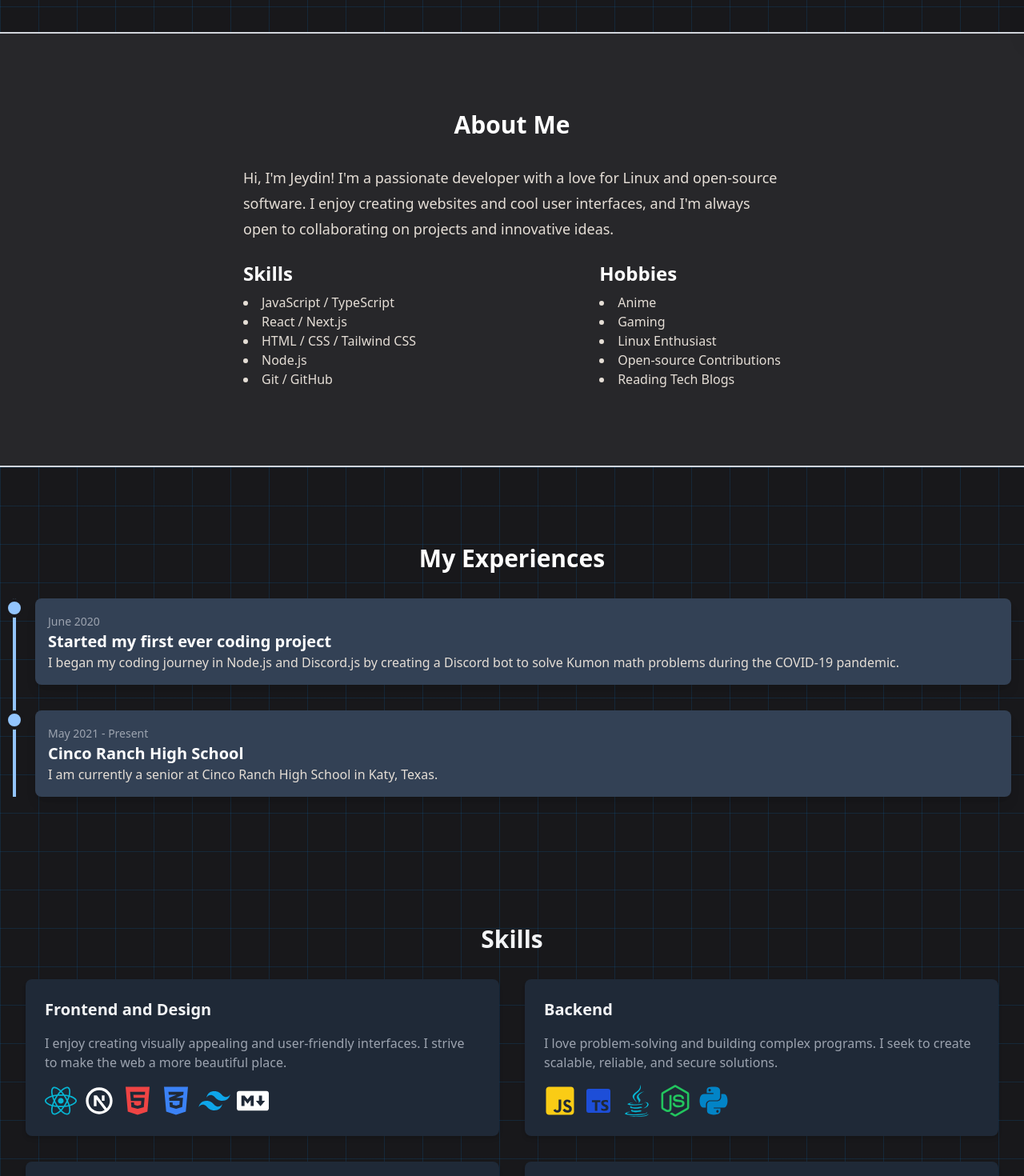
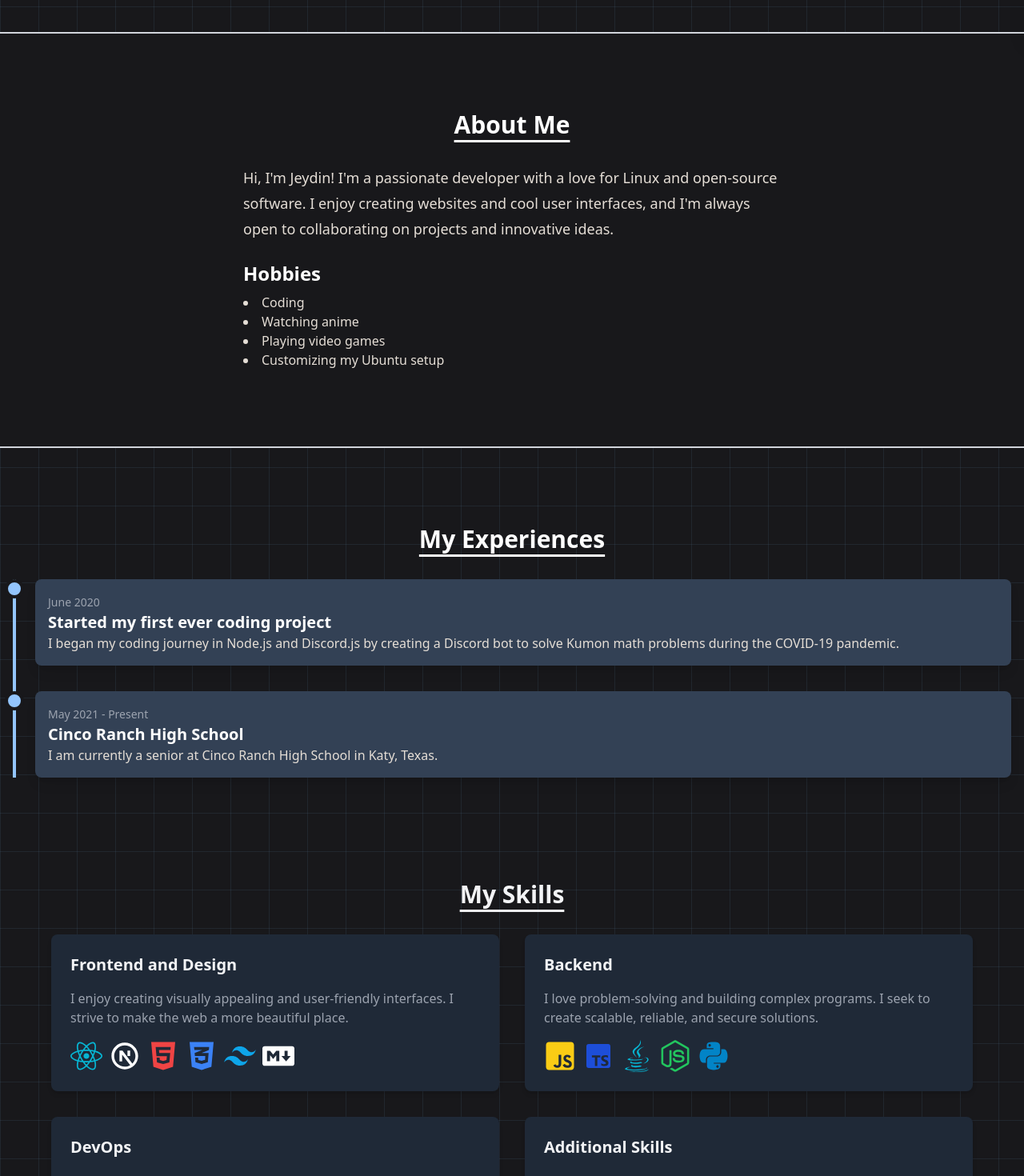
Before and after one commit to Jeydin21/Website, a Next.js app: page / in a window 1280 px wide. Shown: the part 760-2230 px from the top of the page at 80% size. Built offline with nearby package versions, Linux system fonts and the light colour scheme.

Commit message:
Enhance layout and styling across sections; add Projects section

```diff
--- a/components/layout/Header.tsx
+++ b/components/layout/Header.tsx
@@ -25,7 +25,7 @@ export default function Header({ mobileMenuOpen, setMobileMenuOpen, toggleTheme
         <div className="flex items-center space-x-3">
           {/* Navigation links */}
           <div className="hidden lg:flex space-x-6 font-extrabold">
-            <Link href="#hero" title='Home' className="hover:text-green-500">Home</Link>
+            <Link href="" title='Home' className="hover:text-green-500">Home</Link>
             <Link href="#about" title='About' className="hover:text-green-500">About</Link>
             <Link href="#experience" title='Experience' className="hover:text-green-500">Experience</Link>
             <Link href="#skills" title='Skills' className="hover:text-green-500">Skills</Link>
--- a/components/sections/About.tsx
+++ b/components/sections/About.tsx
@@ -1,7 +1,7 @@
 export default function About() {
   return (
-    <div id="about" className="py-24 border-y-2 border-gray-300 bg-slate-200 dark:bg-dark-background h-full relative isolate px-6 lg:px-8">
-      <div className="mx-auto font-extrabold text-3xl text-center text-light-text dark:text-white mb-8">
+    <div id="about" className="py-24 border-y-2 border-gray-300 bg-slate-200 dark:bg-dark-background2 h-full relative isolate px-6 lg:px-8">
+      <div className="mx-auto font-extrabold text-3xl text-center text-light-text dark:text-white mb-8 underline underline-offset-8">
         About Me
       </div>
       <div className="mx-auto max-w-2xl space-y-6 text-light-text dark:text-dark-text">
@@ -10,25 +10,14 @@ export default function About() {
             Hi, I'm Jeydin! I'm a passionate developer with a love for Linux and open-source software. I enjoy creating websites and cool user interfaces, and I'm always open to collaborating on projects and innovative ideas.
           </p>
         </div>
-        <div className="flex flex-row justify-between">
-        <div>
-          <h2 className="text-2xl font-bold text-light-text dark:text-white">Skills</h2>
-          <ul className="list-disc list-inside mt-2">
-            <li>JavaScript / TypeScript</li>
-            <li>React / Next.js</li>
-            <li>HTML / CSS / Tailwind CSS</li>
-            <li>Node.js</li>
-            <li>Git / GitHub</li>
-          </ul>
-        </div>
+        <div className="flex justify-between">
         <div>
           <h2 className="text-2xl font-bold text-light-text dark:text-white">Hobbies</h2>
           <ul className="list-disc list-inside mt-2">
-            <li>Anime</li>
-            <li>Gaming</li>
-            <li>Linux Enthusiast</li>
-            <li>Open-source Contributions</li>
-            <li>Reading Tech Blogs</li>
+            <li>Coding</li>
+            <li>Watching anime</li>
+            <li>Playing video games</li>
+            <li>Customizing my Ubuntu setup</li>
           </ul>
         </div>
         </div>
--- a/components/sections/Experience.tsx
+++ b/components/sections/Experience.tsx
@@ -15,9 +15,9 @@ const experiences = [
 
 export default function Experience() {
   return (
-    <div id="experience" className="h-full py-24">
+    <div id="experience" className="h-full pt-24">
       <div className="container mx-auto px-4">
-        <h2 className="text-3xl font-extrabold text-center text-light-text dark:text-white mb-8">
+        <h2 className="text-3xl font-extrabold text-center text-light-text dark:text-white mb-8 underline underline-offset-8">
           My Experiences
         </h2>
         <div className="relative border-l-4 border-blue-500 dark:border-blue-300">
--- /dev/null
+++ b/components/sections/Projects.tsx
@@ -0,0 +1,9 @@
+export default function Projects() {
+  return (
+    <div id="projects" className="py-24 border-y-2 border-gray-300 bg-slate-200 dark:bg-dark-background2 h-full relative isolate px-6 lg:px-8">
+      <div className="mx-auto font-extrabold text-3xl text-center text-light-text dark:text-white mb-8 underline underline-offset-8">
+        Projects
+      </div>
+    </div>
+  );
+}
--- a/components/sections/Skills.tsx
+++ b/components/sections/Skills.tsx
@@ -39,8 +39,8 @@ const skills = {
 
 export default function Skills() {
   return (
-    <div className="p-8">
-      <h2 className="text-3xl font-bold text-gray-100 text-center mb-8">Skills</h2>
+    <div id="skills" className="px-10 md:px-16 py-24">
+      <h2 className="text-3xl font-bold text-gray-100 text-center mb-8 underline underline-offset-8">My Skills</h2>
       <div className="grid grid-cols-1 md:grid-cols-2 gap-8">
         {/* Frontend and Design Card */}
         <div className="bg-gray-800 p-6 rounded-lg shadow-md">
--- a/pages/index.tsx
+++ b/pages/index.tsx
@@ -3,6 +3,8 @@ import About from "@/components/sections/About";
 import Experience from "@/components/sections/Experience";
 import Skills from "@/components/sections/Skills";
 import Header from "@/components/layout/Header";
+import Projects from "@/components/sections/Projects";
+
 import { useState, useEffect } from 'react';
 import { useCookies } from 'react-cookie';
 import { FaX } from 'react-icons/fa6';
@@ -23,12 +25,13 @@ export default function Landing() {
   };
 
   return (
-    <div className={`relative bg-light-background dark:bg-dark-background2 bg-fixed bg-[linear-gradient(to_right,#0096FF20_1px,transparent_1px),linear-gradient(to_bottom,#0096FF20_1px,transparent_1px)] bg-[size:48px_48px] transition-all`}>
+    <div className={`relative bg-light-background dark:bg-dark-background2 bg-fixed bg-[linear-gradient(to_right,#86cdff15_1px,transparent_1px),linear-gradient(to_bottom,#86cdff15_1px,transparent_1px)] bg-[size:48px_48px] transition-all`}>
       <Header mobileMenuOpen={mobileMenuOpen} setMobileMenuOpen={setMobileMenuOpen} toggleTheme={toggleTheme} />
       <Hero />
       <About />
       <Experience />
       <Skills />
+      <Projects />
 
       {/* Overlay */}
       {mobileMenuOpen && (
@@ -39,14 +42,15 @@ export default function Landing() {
       <div className={`fixed inset-y-0 right-0 z-50 w-64 bg-gray-800 shadow-xl transform transition-transform duration-300 ${mobileMenuOpen ? 'translate-x-0' : 'translate-x-full'}`}>
         <button
           onClick={() => setMobileMenuOpen(false)}
-          className="absolute top-4 right-4 hover:text-green-500focus:outline-none"
+          className="text-white absolute top-4 right-4 hover:text-green-500 focus:outline-none"
         >
           <FaX className="w-6 h-6" />
         </button>
         <div className="flex flex-col items-start p-6 text-white space-y-4 font-extrabold">
-          <Link href="#hero" className="hover:text-green-500 text-lg" onClick={() => setMobileMenuOpen(false)}>Home</Link>
+          <Link href="" className="hover:text-green-500 text-lg" onClick={() => setMobileMenuOpen(false)}>Home</Link>
           <Link href="#about" className="hover:text-green-500 text-lg" onClick={() => setMobileMenuOpen(false)}>About</Link>
           <Link href="#experience" className="hover:text-green-500 text-lg" onClick={() => setMobileMenuOpen(false)}>Experience</Link>
+          <Link href="#skills" className="hover:text-green-500 text-lg" onClick={() => setMobileMenuOpen(false)}>Skills</Link>
           <Link href="#projects" className="hover:text-green-500 text-lg" onClick={() => setMobileMenuOpen(false)}>Projects</Link>
           <Link href="#contact" className="hover:text-green-500 text-lg" onClick={() => setMobileMenuOpen(false)}>Contact</Link>
         </div>
```
